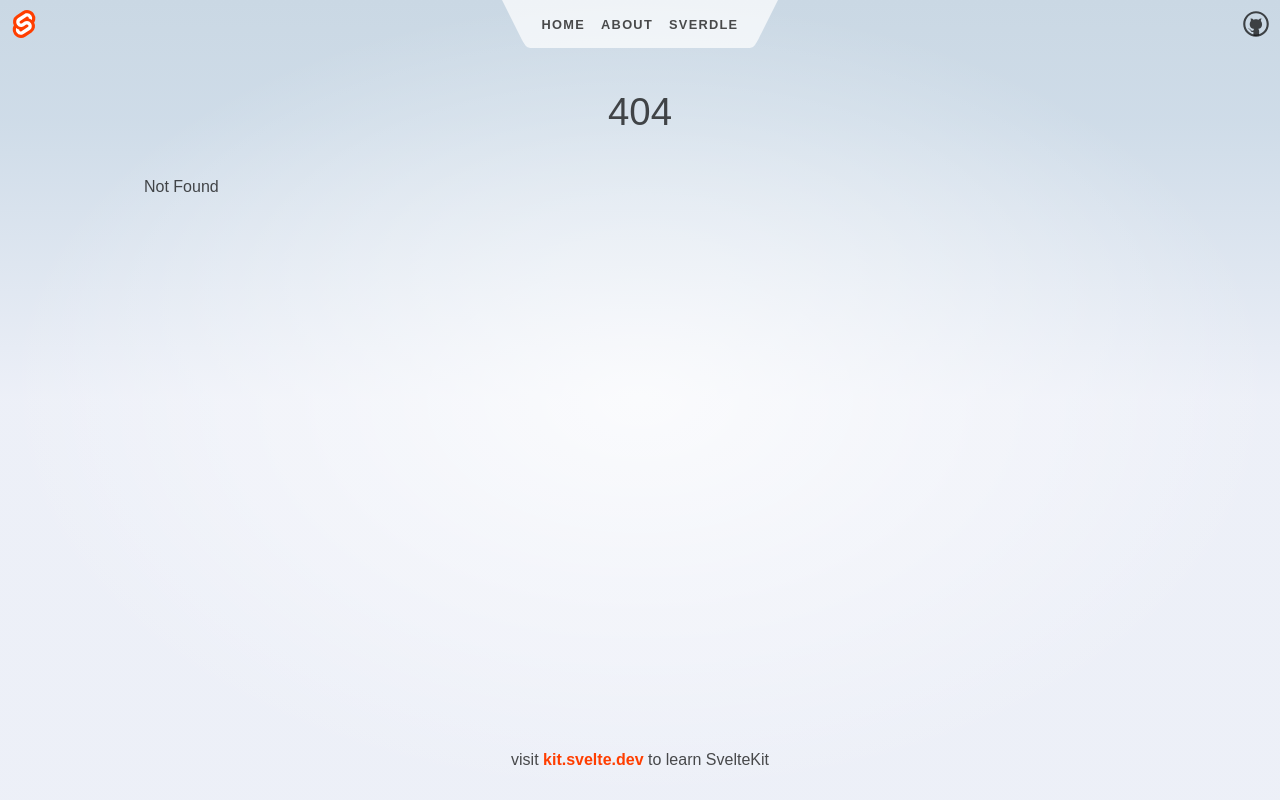
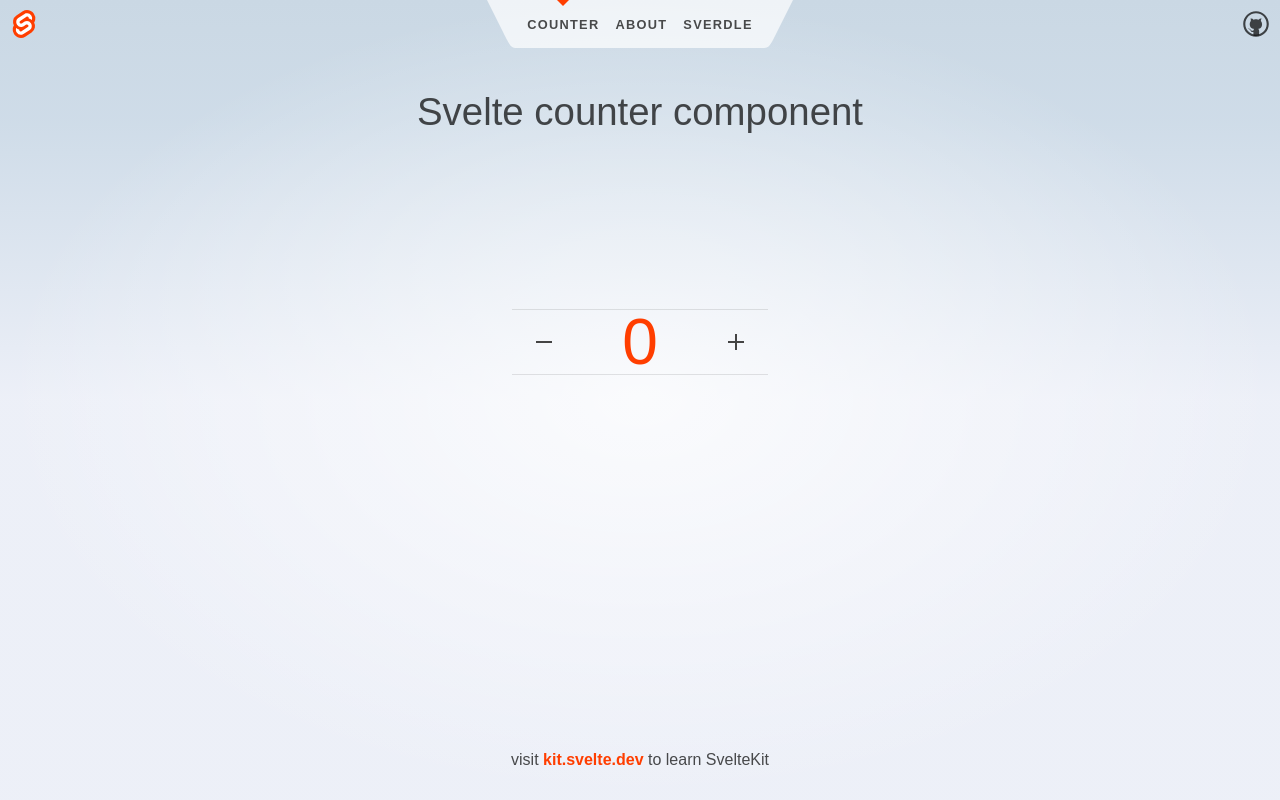
Before and after one commit to SaschaLucius/sveltekit-demo, a SvelteKit app: page /counter in a window 1280 px wide. Before the commit this address had no page. Built offline with nearby package versions, Linux system fonts and the light colour scheme.

Commit message:
restructure the routes, to make app extendable

```diff
--- a/src/routes/+page.svelte
+++ b/src/routes/+page.svelte
@@ -1,5 +1,4 @@
 <script>
-	import Counter from './Counter.svelte';
 	import welcome from '$lib/images/svelte-welcome.webp';
 	import welcome_fallback from '$lib/images/svelte-welcome.png';
 </script>
@@ -24,8 +23,6 @@
 	<h2>
 		try editing <strong>src/routes/+page.svelte</strong>
 	</h2>
-
-	<Counter />
 </section>
 
 <style>
--- a/src/routes/Header.svelte
+++ b/src/routes/Header.svelte
@@ -6,8 +6,8 @@
 
 <header>
 	<div class="corner">
-		<a href="https://kit.svelte.dev">
-			<img src={logo} alt="SvelteKit" />
+		<a href="/">
+			<img src={logo} alt="Home" />
 		</a>
 	</div>
 
@@ -16,8 +16,8 @@
 			<path d="M0,0 L1,2 C1.5,3 1.5,3 2,3 L2,0 Z" />
 		</svg>
 		<ul>
-			<li aria-current={$page.url.pathname === '/' ? 'page' : undefined}>
-				<a href="/">Home</a>
+			<li aria-current={$page.url.pathname === '/counter' ? 'page' : undefined}>
+				<a href="/counter">Counter</a>
 			</li>
 			<li aria-current={$page.url.pathname === '/about' ? 'page' : undefined}>
 				<a href="/about">About</a>
--- /dev/null
+++ b/src/routes/counter/+page.svelte
@@ -0,0 +1,24 @@
+<script>
+	import Counter from './Counter.svelte';
+</script>
+
+<svelte:head>
+	<title>Counter</title>
+	<meta name="description" content="Svelte counter component" />
+</svelte:head>
+
+<h1>Svelte counter component</h1>
+
+<section>
+	<Counter />
+</section>
+
+<style>
+	section {
+		display: flex;
+		flex-direction: column;
+		justify-content: center;
+		align-items: center;
+		flex: 0.6;
+	}
+</style>
--- a/src/routes/sverdle/+page.svelte
+++ b/src/routes/sverdle/+page.svelte
@@ -86,7 +86,7 @@
 	<meta name="description" content="A Wordle clone written in SvelteKit" />
 </svelte:head>
 
-<h1 class="visually-hidden">Sverdle</h1>
+<h1>Sverdle</h1>
 
 <form
 	method="POST"
```
Also changed, not shown: src/routes/+error.svelte (added, +11 -0 lines), src/routes/counter/Counter.svelte (renamed from src/routes/Counter.svelte), 2 other files (tests, documents, lock files or other folders).
